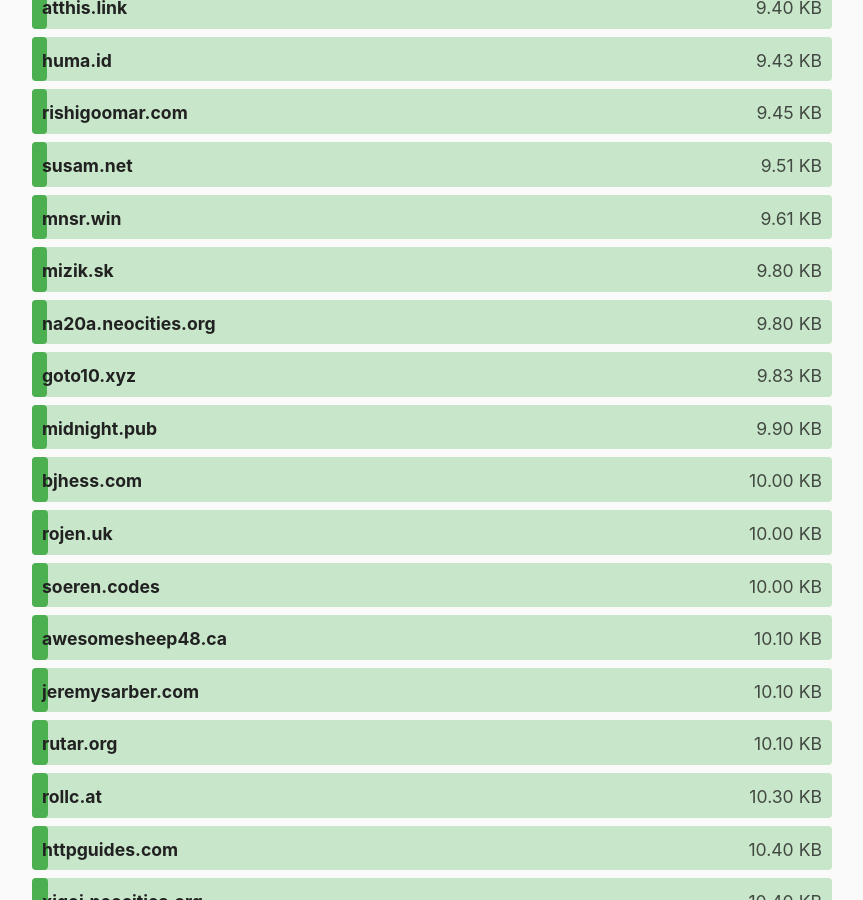
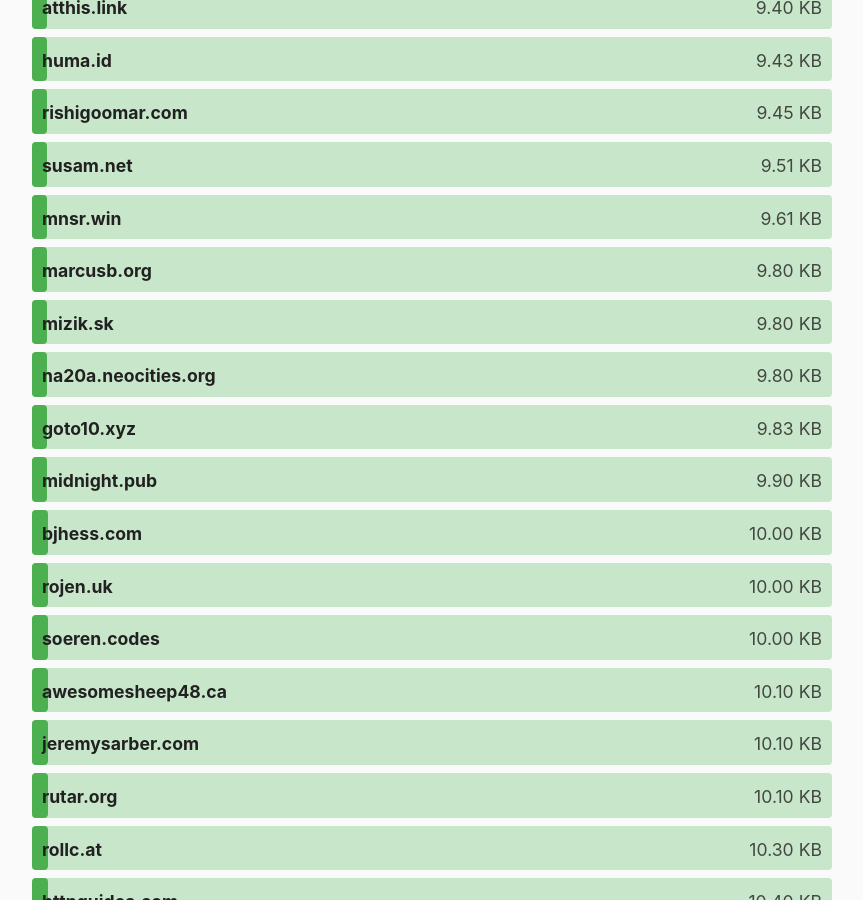
Before and after one commit to kevquirk/512kb.club, a Jekyll site: the page built from index.md, in a window 1280 px wide and 900 px high, scrolled down 5478 px. Shown: the whole window, without its empty margins (208-1071 px from the left). Built offline with Jekyll 4.4.1, drawn with Linux system fonts in a browser that asks for light colours.

Commit message:
add marcusb.org

```diff
--- a/_data/sites.yml
+++ b/_data/sites.yml
@@ -2488,6 +2488,11 @@
   size: 45.4
   last_checked: 2022-05-15
 
+- domain: marcusb.org
+  url: https://marcusb.org/
+  size: 9.8
+  last_checked: 2024-11-29
+
 - domain: markosaric.com
   url: https://markosaric.com/
   size: 352
```
